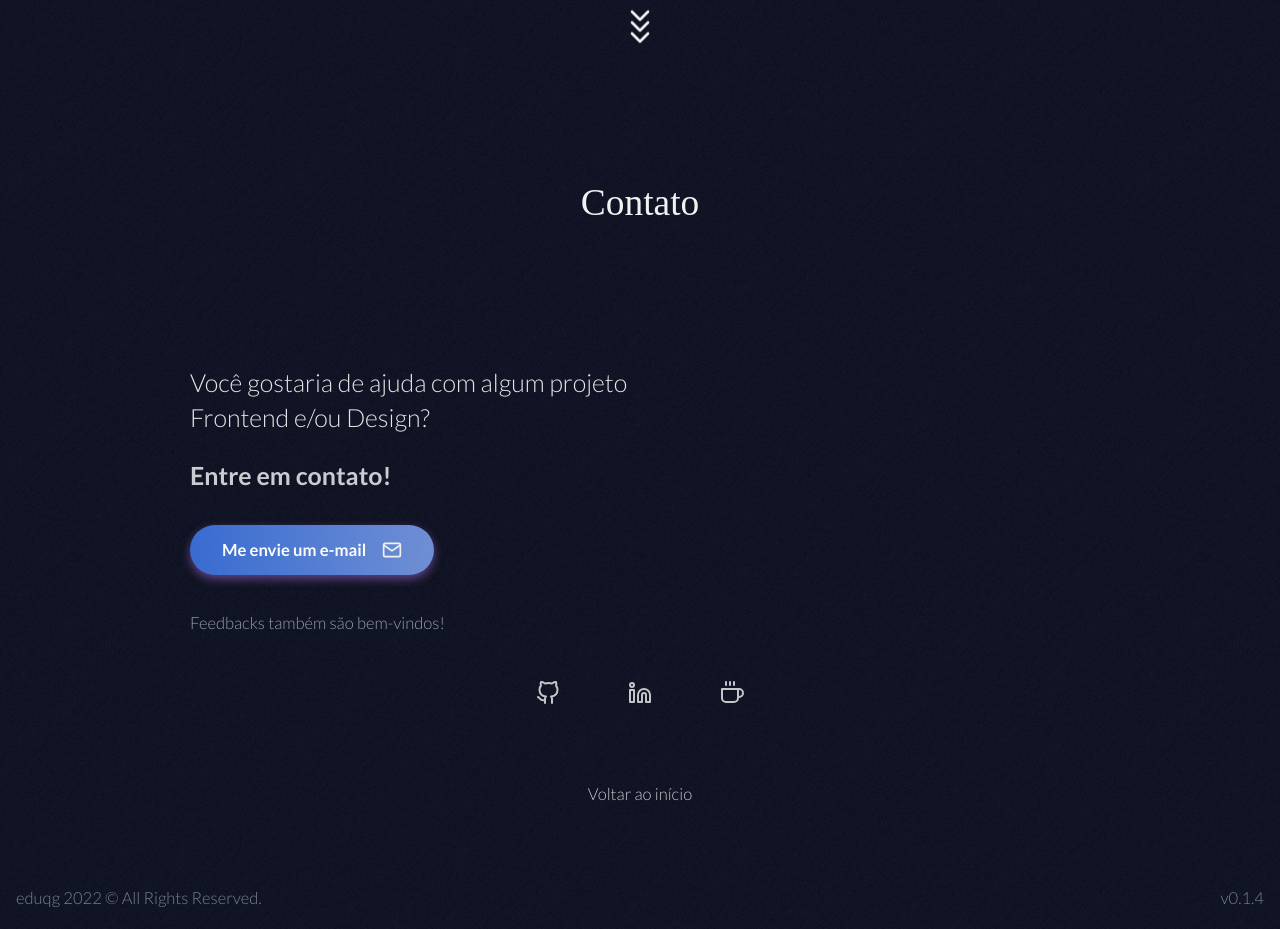
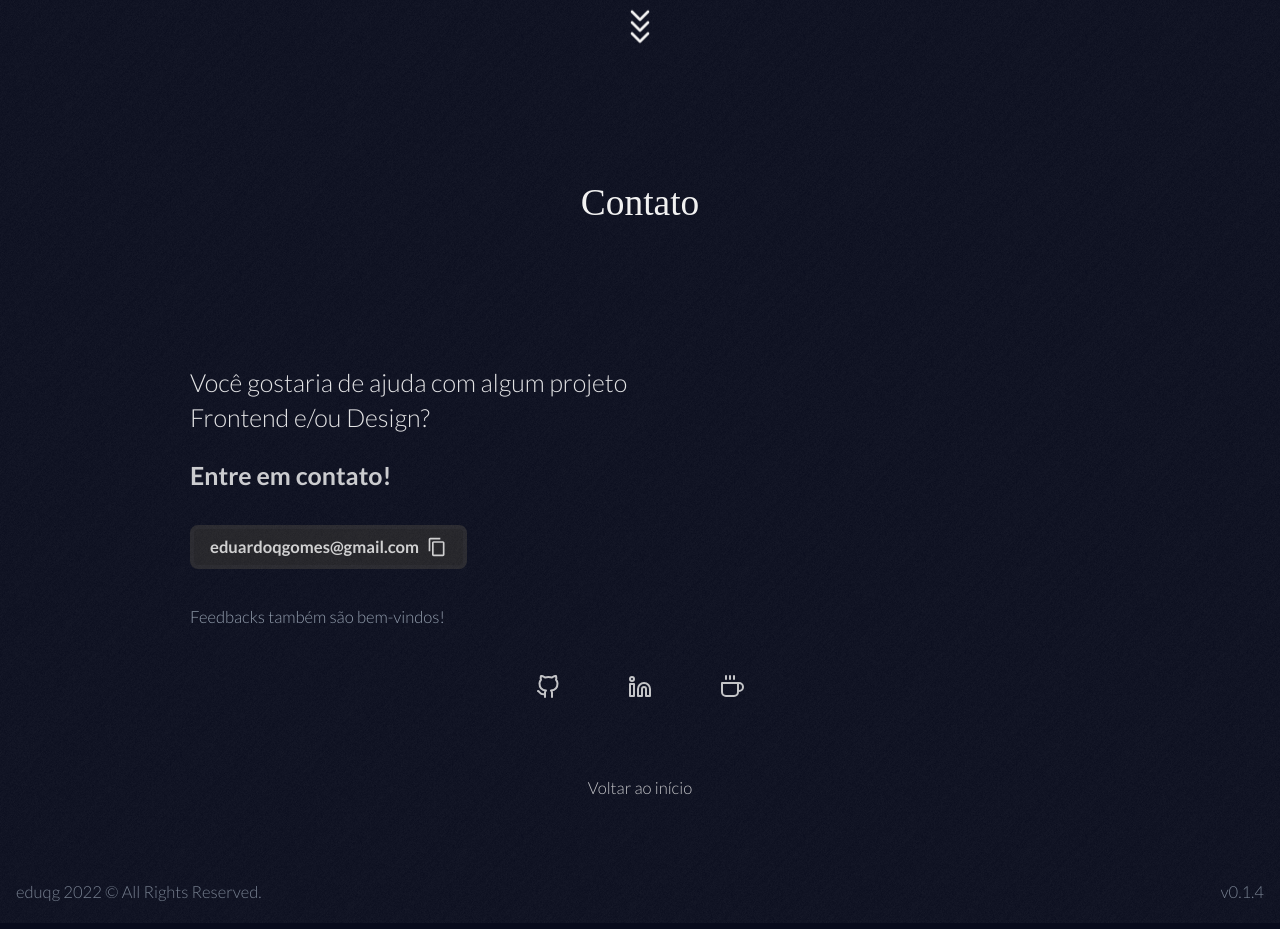
Before and after one commit to eduqg/eduqg.github.io, a Next.js app: page / in a window 1280 px wide. Shown: the part 2280-3209 px from the top of the page. Built offline with nearby package versions, Linux system fonts and the light colour scheme; no server answers; a web font is replaced by a local one.

Commit message:
copy email to clipboard and snackbar

```diff
--- a/src/components/ContactMe/index.tsx
+++ b/src/components/ContactMe/index.tsx
@@ -1,10 +1,12 @@
-import React from 'react'
+import React, { useState } from 'react'
 import { useCallback } from 'react'
-import { FiGithub, FiLinkedin, FiMail, FiCoffee } from 'react-icons/fi'
+import { FiGithub, FiLinkedin, FiCoffee } from 'react-icons/fi'
+import { MdContentCopy } from 'react-icons/md'
 
 import packageJson from '../../../package.json'
 import { useTranslation } from '@/hooks/translation'
-import { mailToLink } from '@/utils/emailMessage'
+
+import Snackbar from '../Snackbar'
 
 import {
   Container,
@@ -23,7 +25,10 @@ interface IContactMeProps {
 }
 
 const ContactMe: React.FC<IContactMeProps> = ({ scrollToContent }) => {
+  const [showSnackbarCopied, setShowSnackbarCopied] = useState(false)
   const { t } = useTranslation()
+
+  const copyEmail = 'eduardoqgomes@gmail.com'
 
   const handleMouseDown = useCallback((event, goToUrl: string) => {
     if (event.button === 1) {
@@ -35,21 +40,23 @@ const ContactMe: React.FC<IContactMeProps> = ({ scrollToContent }) => {
     window.open(goToUrl)
   }, [])
 
+  const handleCopyEmail = useCallback(() => {
+    setShowSnackbarCopied(true)
+    navigator.clipboard.writeText(copyEmail)
+  }, [])
+
   return (
     <Container>
       <h1>{t.contact_title}</h1>
+
       <Content>
         <Info>
           <h2>{t.contact_paragraph}</h2>
           <h3>{t.contact_contact_me}</h3>
 
-          <MailMeButton
-            type="button"
-            onClick={() => window.open(mailToLink)}
-            onMouseDown={event => handleMouseDown(event, mailToLink)}
-          >
-            <p>{t.contact_send_email}</p>
-            <FiMail />
+          <MailMeButton type="button" onClick={handleCopyEmail} onMouseDown={handleCopyEmail}>
+            <p>{copyEmail}</p>
+            <MdContentCopy size={20} />
           </MailMeButton>
           <h4>{t.contact_feedback}</h4>
         </Info>
@@ -90,6 +97,11 @@ const ContactMe: React.FC<IContactMeProps> = ({ scrollToContent }) => {
           {t.contact_back_to_top}
         </ButtonScrollTop>
       </Content>
+
+      {showSnackbarCopied && (
+        <Snackbar setShow={setShowSnackbarCopied} text={t.contact_send_email} />
+      )}
+
       <Footer>
         <h3 className="rights">eduqg 2022 &#xA9; All Rights Reserved.</h3>
 
--- a/src/components/ContactMe/styles.ts
+++ b/src/components/ContactMe/styles.ts
@@ -94,7 +94,7 @@ export const Info = styled.div`
   }
 
   h4 {
-    padding-top: 16px;
+    padding-top: 40px;
   }
 
   @media screen and (min-width: 640px) {
@@ -177,8 +177,27 @@ export const BottomButtons = styled.div`
 `
 
 export const MailMeButton = styled.button`
+  color: #ffffffcc;
+  font-weight: 600;
   display: flex;
   align-items: center;
+  border: 4px solid #25252b;
+  border-radius: 8px;
+  padding: 8px 16px;
+  background: #202025;
+  gap: 8px;
+  transition: background 0.2s ease;
+
+  &:hover {
+    background: #25252b;
+  }
+
+  &:focus {
+    outline: none;
+    background: #25252b;
+  }
+
+  /*
   padding: 0 32px;
   cursor: pointer;
   height: 50px;
@@ -217,7 +236,7 @@ export const MailMeButton = styled.button`
 
   &:focus {
     outline: none;
-  }
+  } */
 `
 export const ButtonScrollTop = styled.button`
   font-size: 1.6rem;
--- /dev/null
+++ b/src/components/Snackbar/index.tsx
@@ -0,0 +1,40 @@
+import React, { useEffect, useState } from 'react'
+import { FiCheck } from 'react-icons/fi'
+
+import { Container } from './styles'
+
+interface ISnackbar {
+  setShow: (data: boolean) => void
+  text: string
+}
+
+const Snackbar: React.FC<ISnackbar> = ({ setShow, text }) => {
+  const [removeAnimation, setRemoveAnimation] = useState(false)
+
+  useEffect(() => {
+    const timerRemoveAnimation = setTimeout(() => setRemoveAnimation(true), 3000)
+
+    return () => {
+      clearTimeout(timerRemoveAnimation)
+    }
+  }, [])
+
+  useEffect(() => {
+    const timer = setTimeout(() => setShow(false), 4000)
+
+    return () => {
+      clearTimeout(timer)
+    }
+  }, [setShow])
+
+  return (
+    <Container id="snackbar" className={removeAnimation ? 'hide-animation' : ''}>
+      <div className="check">
+        <FiCheck />
+      </div>
+      <p>{text}</p>
+    </Container>
+  )
+}
+
+export default Snackbar
--- /dev/null
+++ b/src/components/Snackbar/styles.ts
@@ -0,0 +1,44 @@
+import { appearFromTop, hideToTop } from '@/styles/GlobalStyles'
+import styled from 'styled-components'
+
+export const Container = styled.div`
+  position: fixed;
+  top: 48px;
+  padding: 8px 16px;
+  border-radius: 12px;
+  background-color: #eafaee;
+  color: #19672b;
+
+  display: flex;
+  align-items: center;
+  justify-content: center;
+  gap: 8px;
+
+  animation: ${appearFromTop} 1s ease;
+
+  &.hide-animation {
+    animation: ${hideToTop} 1s ease;
+  }
+
+  div.check {
+    width: 24px;
+    height: 24px;
+    border-radius: 50%;
+    display: flex;
+    align-items: center;
+    justify-content: center;
+    background-color: #28a745;
+
+    svg {
+      color: #fff;
+      border: 0;
+      width: 16px;
+      height: 16px;
+      stroke-width: 4px;
+    }
+  }
+
+  p {
+    font-weight: 600;
+  }
+`
--- a/src/locales/en.ts
+++ b/src/locales/en.ts
@@ -21,7 +21,7 @@ export const en = {
   about_software_engineering: 'Software Engineering',
   about_software_engineering_graduation: 'Graduation',
   about_design: 'User Experience Design and Beyond',
-  about_design_postgraduate: 'Ongoing postgraduate',
+  about_design_postgraduate: 'Postgraduate',
 
   projects_title: 'Projects',
   projects_design_member: 'Design member',
@@ -30,7 +30,7 @@ export const en = {
   contact_title: 'Contact',
   contact_paragraph: 'Do you need help in some project with Frontend and/or Design?',
   contact_contact_me: 'Contact me!',
-  contact_send_email: 'Send me an e-mail',
+  contact_send_email: 'Copied to clipboard!',
   contact_feedback: 'Feedbacks are also welcome!',
   contact_back_to_top: 'Back to top',
 }
--- a/src/locales/pt-br.ts
+++ b/src/locales/pt-br.ts
@@ -23,7 +23,7 @@ export const ptBr: ILocaleData = {
   about_software_engineering: 'Engenharia de Software',
   about_software_engineering_graduation: 'Graduação',
   about_design: 'User Experience Design and Beyond',
-  about_design_postgraduate: 'Pós-Graduação em andamento',
+  about_design_postgraduate: 'Pós-Graduação',
 
   projects_title: 'Projetos',
   projects_design_member: 'Integrante de Design',
@@ -32,7 +32,7 @@ export const ptBr: ILocaleData = {
   contact_title: 'Contato',
   contact_paragraph: 'Você gostaria de ajuda com algum projeto Frontend e/ou Design?',
   contact_contact_me: 'Entre em contato!',
-  contact_send_email: 'Me envie um e-mail',
+  contact_send_email: 'E-mail copiado!',
   contact_feedback: 'Feedbacks também são bem-vindos!',
   contact_back_to_top: 'Voltar ao início',
 }
--- a/src/styles/GlobalStyles.ts
+++ b/src/styles/GlobalStyles.ts
@@ -118,6 +118,17 @@ export const appearFromTop = keyframes`
   }
 `
 
+export const hideToTop = keyframes`
+  from {
+    opacity: 1;
+    transform: translateY(0);
+  }
+  to {
+    opacity: 0;
+    transform: translateY(-50px);
+  }
+`
+
 export const appearFromBottom = keyframes`
   from {
     opacity: 0;
```
